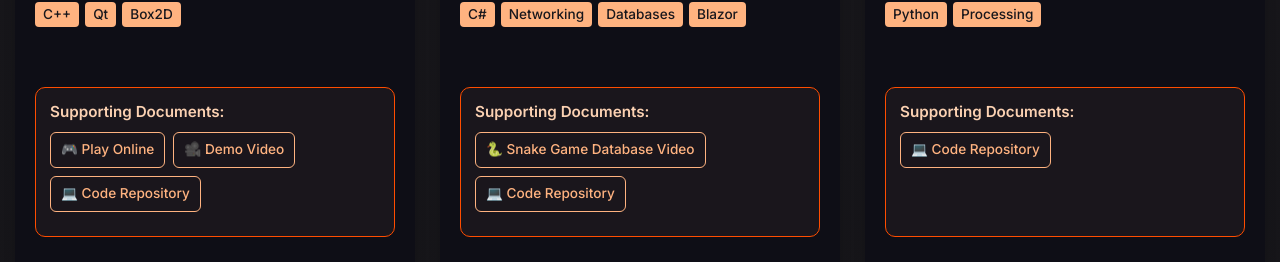
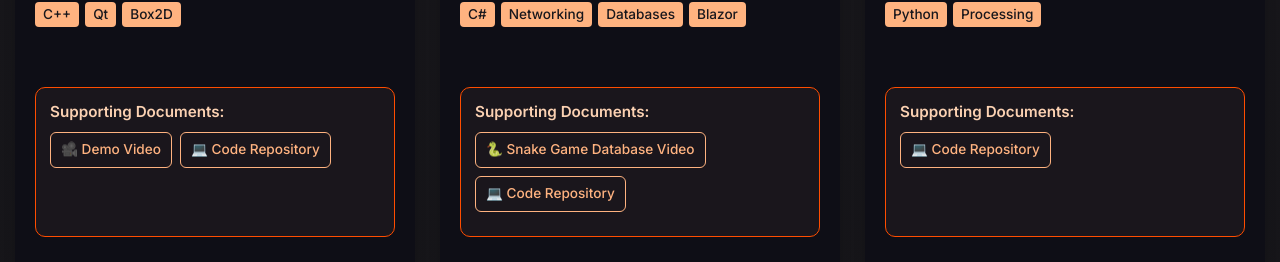
Before and after one commit to NandhiniRam2005/Nandhini-Ramanathan-Portfolio, a React (Vite) app: page /cs-portfolio in a window 1280 px wide. Shown: the part 797-1059 px from the top of the page. Built offline with nearby package versions, Linux system fonts and the light colour scheme.

Commit message:
play online turne doff for now!

```diff
--- a/src/pages/CSPortfolioPage.jsx
+++ b/src/pages/CSPortfolioPage.jsx
@@ -367,7 +367,7 @@ const CSPortfolioPage = () => (
       gap: '8px',
     }}
   >
-    {["Life Investor", "Munchkin Sprite Editor"].includes(proj.title) && (
+    {/* {["Life Investor", "Munchkin Sprite Editor"].includes(proj.title) && (
     <a
       href="#"
       target="_blank"
@@ -394,7 +394,7 @@ const CSPortfolioPage = () => (
     >
       🎮 Play Online
     </a>
-    )}
+    )} */}
 
     {/* 📄 CITI Certification */}
 {proj.title === "Independent Study: Data Visualization & High-Performance Computing" && (
```
